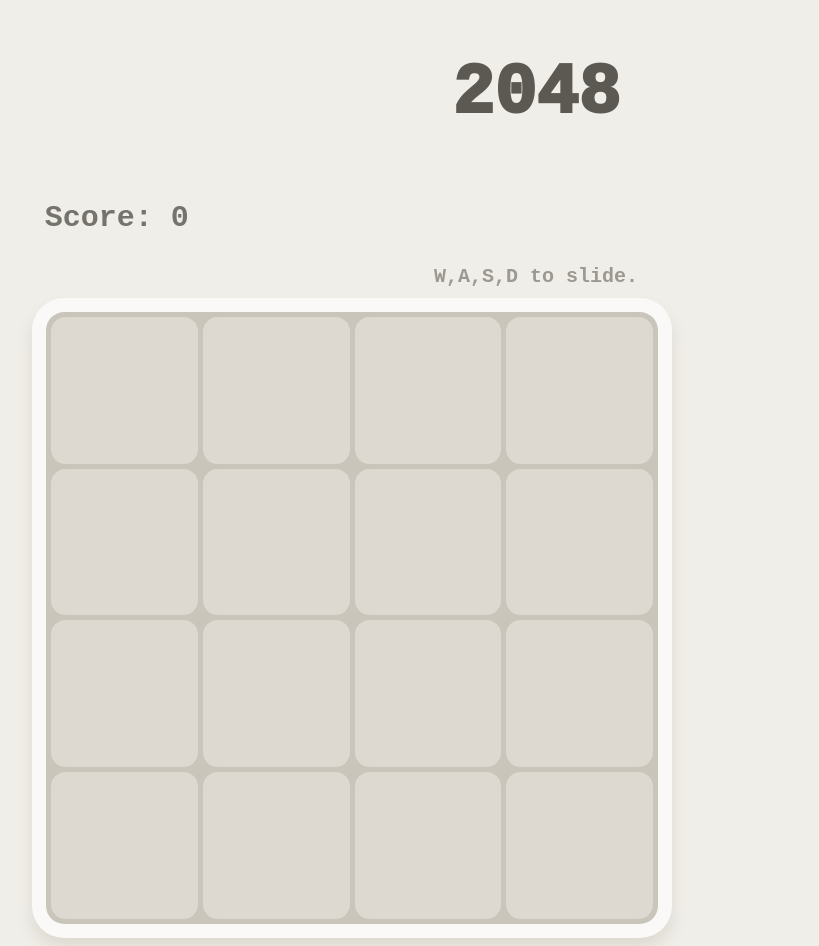
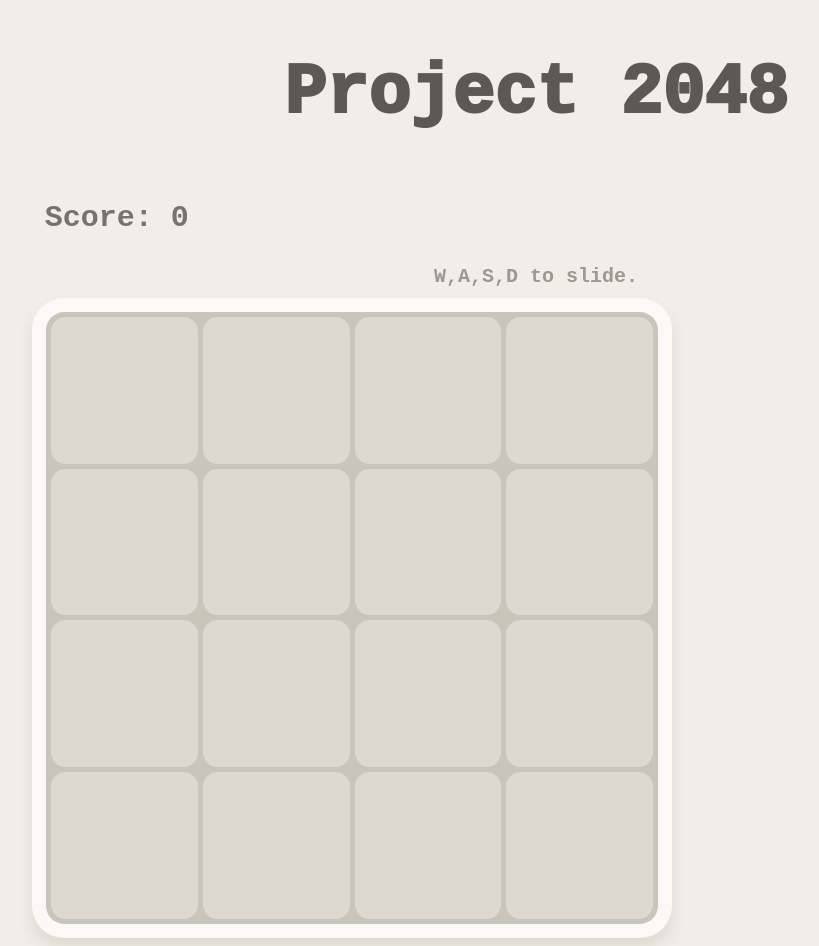
Before and after one commit to rasya94/project-2048, a plain HTML site: page index.html in a window 1280 px wide. Shown: the whole page, without its empty margins (104-923 px from the left). Drawn offline with Linux system fonts and the light colour scheme.

Commit message:
Update index.html

```diff
--- a/index.html
+++ b/index.html
@@ -1,10 +1,11 @@
 <link rel="stylesheet" href="style.css" />
 
-<h1 id="title">2048</h1>
+<h1 id="title">Project 2048</h1>
 <div id="score">Score: 0</div>
 <h4 id="info">W,A,S,D to slide.</h4>
 <div id="board">
   <div id="board-grid">
   </div>
 </div>
+
 <script src="script.js"></script>
```
